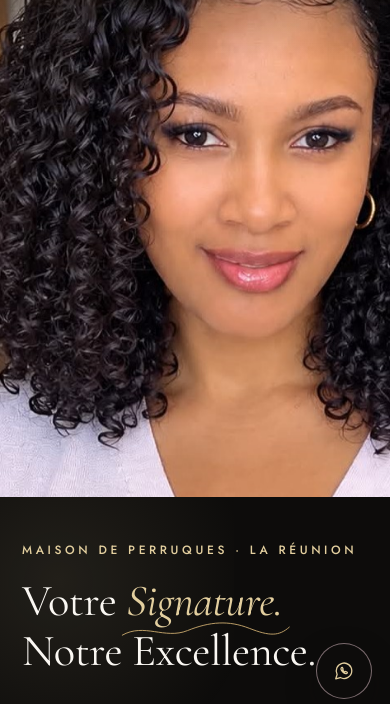
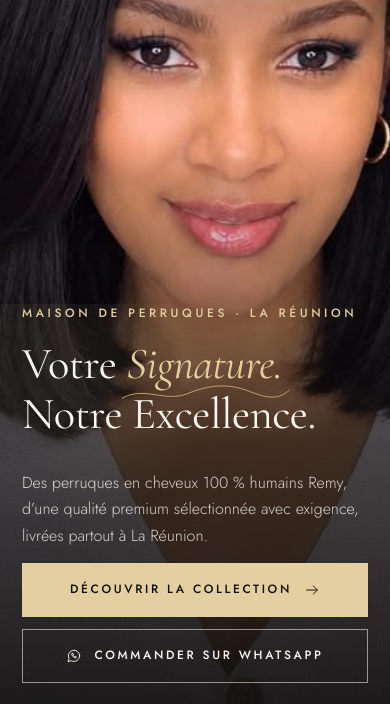
Before and after one commit to iarintsoa-hair/iarintsoa-hair, a plain HTML site: page preview.html in a window 390 px wide. Shown: the part 127-831 px from the top of the page. Drawn offline with nearby package versions, Linux system fonts and the light colour scheme.

Commit message:
Démonstration : hero à photo unique (carré lisse) plein cadre avec dégradé, adapté ordinateur, tablette et mobile ; bouton WhatsApp flottant après le hero
Co-Authored-By: Claude Opus 5.5 <noreply@anthropic.com>

```diff
--- a/preview.html
+++ b/preview.html
@@ -9,7 +9,7 @@
     <meta name="description" content="Maison de perruques en cheveux humains Remy, qualité premium, livraison partout à La Réunion. Votre Signature. Notre Excellence.">
     <link rel="icon" type="image/svg+xml" href="image/favicon-ih.svg">
     <link rel="apple-touch-icon" href="image/logo.png">
-    <link rel="preload" as="image" href="image/hero.jpg" fetchpriority="high">
+    <link rel="preload" as="image" href="image/bob.jpg" fetchpriority="high">
     <link rel="preconnect" href="https://fonts.googleapis.com">
     <link rel="preconnect" href="https://fonts.gstatic.com" crossorigin>
     <link href="https://fonts.googleapis.com/css2?family=Cormorant+Garamond:ital,wght@0,400;0,500;0,600;1,400;1,500&amp;family=Jost:wght@300;400;500&amp;display=swap" rel="stylesheet">
@@ -176,12 +176,15 @@
 
         /* ================= 4. Hero ================= */
         /* Le hero passe sous l'en-tête transparent ; un dégradé discret garantit la lisibilité du logo et du menu */
-        .hero { position: relative; display: grid; grid-template-columns: minmax(460px, 1.25fr) 1fr 1fr; margin-top: calc(-1 * var(--header-h) - 1px); /* -1px : bordure de l'en-tête */ height: min(calc(100svh - 40px), 880px); min-height: 660px; overflow: hidden; background: var(--black); }
-        .hero::after { position: absolute; inset: 0 0 auto; z-index: 1; height: calc(var(--header-h) + 70px); background: linear-gradient(rgba(13, 12, 11, .55), rgba(13, 12, 11, 0)); content: ""; pointer-events: none; }
-        .hero figure { position: relative; margin: 0; overflow: hidden; }
-        .hero figure img { position: absolute; inset: 0; width: 100%; height: 100%; object-fit: cover; animation: slow-zoom 16s var(--ease) both; }
-        .hero figure + figure { border-left: 1px solid rgba(251, 248, 243, .12); }
-        .hero-panel { position: relative; display: flex; flex-direction: column; justify-content: center; padding: calc(var(--header-h) + 40px) clamp(28px, 4.6vw, 76px) 60px; overflow: hidden; color: var(--ivory); }
+        /* Hero : une seule grande photo (carré lisse), point focal. Sur ordinateur, elle est ancrée à droite à sa
+           taille quasi native (reste nette) et se fond dans le noir à gauche ; sur mobile, elle couvre tout l'écran. */
+        .hero { --hero-h: max(min(calc(100svh - 40px), 900px), 640px); position: relative; display: flex; align-items: center; margin-top: calc(-1 * var(--header-h) - 1px); /* -1px : bordure de l'en-tête */ height: var(--hero-h); overflow: hidden; background: var(--black); }
+        .hero::after { position: absolute; inset: 0 0 auto; z-index: 2; height: calc(var(--header-h) + 70px); background: linear-gradient(rgba(13, 12, 11, .55), rgba(13, 12, 11, 0)); content: ""; pointer-events: none; }
+        .hero-media { position: absolute; z-index: 0; top: 0; right: 0; bottom: 0; width: clamp(560px, 56vw, calc(var(--hero-h) * .82)); margin: 0; overflow: hidden; }
+        .hero-media::before { position: absolute; inset: 0; z-index: 1; background: linear-gradient(90deg, var(--black) 0%, rgba(13, 12, 11, .55) 16%, rgba(13, 12, 11, 0) 42%), linear-gradient(0deg, rgba(13, 12, 11, .4) 0%, rgba(13, 12, 11, 0) 32%); content: ""; pointer-events: none; }
+        /* Recadrage : masque le logo (en haut à gauche) et le texte (en bas) incrustés dans la photo */
+        .hero-img { position: absolute; left: -35%; top: -22%; width: 141%; height: 149%; max-width: none; object-fit: cover; object-position: center; animation: slow-zoom 16s var(--ease) both; }
+        .hero-panel { position: relative; z-index: 3; display: flex; flex-direction: column; justify-content: center; width: min(100%, 680px); height: 100%; padding: calc(var(--header-h) + 30px) clamp(28px, 6vw, 96px) 60px; overflow: hidden; color: var(--ivory); }
         .hero-panel::before { position: absolute; top: -30%; left: -30%; width: 90%; height: 90%; background: radial-gradient(circle, rgba(227, 207, 159, .1), rgba(227, 207, 159, 0) 65%); content: ""; pointer-events: none; }
         .hero-panel .eyebrow { color: var(--champagne-light); }
         .hero-watermark { position: absolute; right: -110px; bottom: -120px; width: 340px; height: 340px; color: var(--champagne-light); opacity: .06; pointer-events: none; }
@@ -403,8 +406,10 @@
         .pay b { display: grid; place-items: center; width: 20px; height: 20px; border-radius: 5px; background: var(--champagne-light); color: var(--black); font-family: var(--serif); font-size: 14px; }
 
         /* WhatsApp flottant et notification */
-        .float-wa { position: fixed; z-index: 40; right: max(18px, env(safe-area-inset-right)); bottom: max(18px, env(safe-area-inset-bottom)); display: grid; place-items: center; width: 56px; height: 56px; border: 1px solid rgba(227, 207, 159, .4); border-radius: 50%; background: var(--black); color: var(--champagne-light); box-shadow: 0 14px 32px rgba(13, 12, 11, .28); transition: transform .35s var(--ease); }
-        .float-wa:hover { transform: translateY(-3px); }
+        .float-wa { position: fixed; z-index: 40; right: max(18px, env(safe-area-inset-right)); bottom: max(18px, env(safe-area-inset-bottom)); display: grid; place-items: center; width: 56px; height: 56px; border: 1px solid rgba(227, 207, 159, .4); border-radius: 50%; background: var(--black); color: var(--champagne-light); box-shadow: 0 14px 32px rgba(13, 12, 11, .28); opacity: 0; visibility: hidden; transform: translateY(14px); transition: transform .5s var(--ease), opacity .5s var(--ease), visibility .5s; }
+        /* Le bouton flottant n'apparaît qu'une fois le hero dépassé (le hero a déjà son bouton WhatsApp) */
+        .float-wa.is-visible { opacity: 1; visibility: visible; transform: none; }
+        .float-wa.is-visible:hover { transform: translateY(-3px); }
         .toast { position: fixed; z-index: 70; left: 50%; bottom: 28px; max-width: calc(100% - 40px); padding: 14px 22px; background: var(--black); color: var(--ivory); font-size: 14px; opacity: 0; pointer-events: none; transform: translate(-50%, 12px); transition: opacity .45s var(--ease), transform .45s var(--ease); }
         .toast.is-visible { opacity: 1; transform: translate(-50%, 0); }
 
@@ -430,8 +435,6 @@
         @media (max-width: 1080px) {
             .nav { display: none; }
             .burger { display: inline-grid; }
-            .hero { grid-template-columns: 1fr 1fr; }
-            .hero-photo-second { display: none; }
             .collections-grid, .product-grid { grid-template-columns: repeat(2, 1fr); }
             .trust ul { grid-template-columns: repeat(2, 1fr); }
             .trust li:nth-child(3) { border-left: 0; }
@@ -444,6 +447,15 @@
             .footer-top { grid-template-columns: 1fr 1fr; }
             .footer-brand { grid-column: 1 / -1; }
         }
+        /* Hero mobile et tablette portrait : photo plein écran, texte posé en bas sur un dégradé sombre */
+        @media (max-width: 820px) {
+            .hero { align-items: flex-end; }
+            .hero-media { width: 100%; }
+            .hero-media::before { background: linear-gradient(0deg, rgba(13, 12, 11, .94) 0%, rgba(13, 12, 11, .74) 34%, rgba(13, 12, 11, .12) 60%, rgba(13, 12, 11, 0) 72%); }
+            .hero-img { left: -18%; top: -30%; width: 125%; } /* le recadrage vertical masque déjà le logo incrusté : moins d'agrandissement, photo plus nette */
+            .hero-panel { width: 100%; height: auto; padding: 0 clamp(22px, 6vw, 56px) 40px; }
+            .hero-watermark, .hero-points { display: none; }
+        }
         @media (max-width: 760px) {
             :root { --header-h: 78px; }
             body { font-size: 15px; }
@@ -453,10 +465,7 @@
             .brand-name span { margin-top: 7px; font-size: 10px; letter-spacing: .42em; padding-left: .42em; }
             .brand-name span::before, .brand-name span::after { width: 12px; }
             .header-actions .hide-mobile { display: none; }
-            .hero { grid-template-columns: 1fr; height: auto; min-height: 0; }
-            .hero-photo-main { order: -1; height: calc(60svh + var(--header-h)); min-height: 460px; max-height: 640px; }
-            .hero .crop-hero { width: 135% !important; height: 135% !important; left: -10% !important; top: -14% !important; }
-            .hero-panel { padding: 44px 22px 50px; }
+            .hero-panel { padding: 0 22px 34px; }
             .header-actions .hide-mobile-2 { display: none; }
             .hero h1 { font-size: clamp(40px, 11.4vw, 52px); }
             .hero .lead { margin-top: 30px; font-size: 16px; }
@@ -679,8 +688,7 @@
                 </div>
                 <svg class="hero-watermark" aria-hidden="true"><use href="#logo-ih"/></svg>
             </div>
-            <figure class="hero-photo-main"><img class="crop-hero" src="image/hero.jpg" alt="Femme portant une perruque bouclée IARINTSOA Hair" width="735" height="971" fetchpriority="high"></figure>
-            <figure class="hero-photo-second"><img class="crop-bob" src="image/bob.jpg" alt="Femme portant une perruque carré lisse IARINTSOA Hair" width="734" height="1025" decoding="async"></figure>
+            <figure class="hero-media"><img class="hero-img" src="image/bob.jpg" alt="Femme portant une perruque carré lisse IARINTSOA Hair" width="734" height="1025" fetchpriority="high"></figure>
         </section>
 
         <!-- Réassurance -->
@@ -986,7 +994,13 @@
             // En-tête : transparent au-dessus du hero, ivoire dès que l'on défile (une mise à jour par image)
             const header = $("#header");
             let headerTicking = false;
-            const updateHeader = () => { headerTicking = false; header.classList.toggle("is-solid", window.scrollY > 10); };
+            const floatWa = $(".float-wa");
+            const heroSection = $(".hero");
+            const updateHeader = () => {
+                headerTicking = false;
+                header.classList.toggle("is-solid", window.scrollY > 10);
+                floatWa.classList.toggle("is-visible", window.scrollY > heroSection.offsetHeight * .7);
+            };
             window.addEventListener("scroll", () => { if (!headerTicking) { headerTicking = true; requestAnimationFrame(updateHeader); } }, { passive: true });
             updateHeader();
 
```
